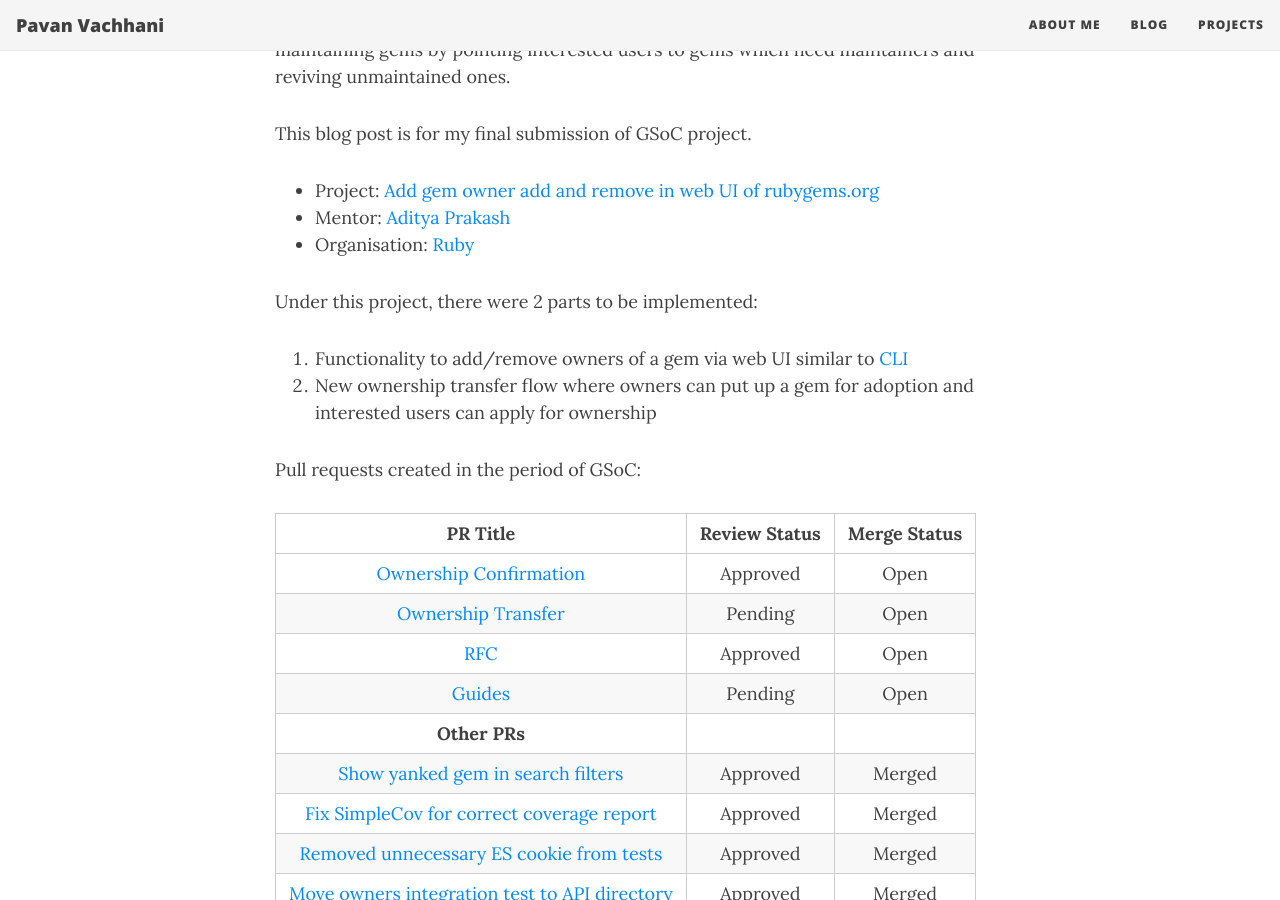
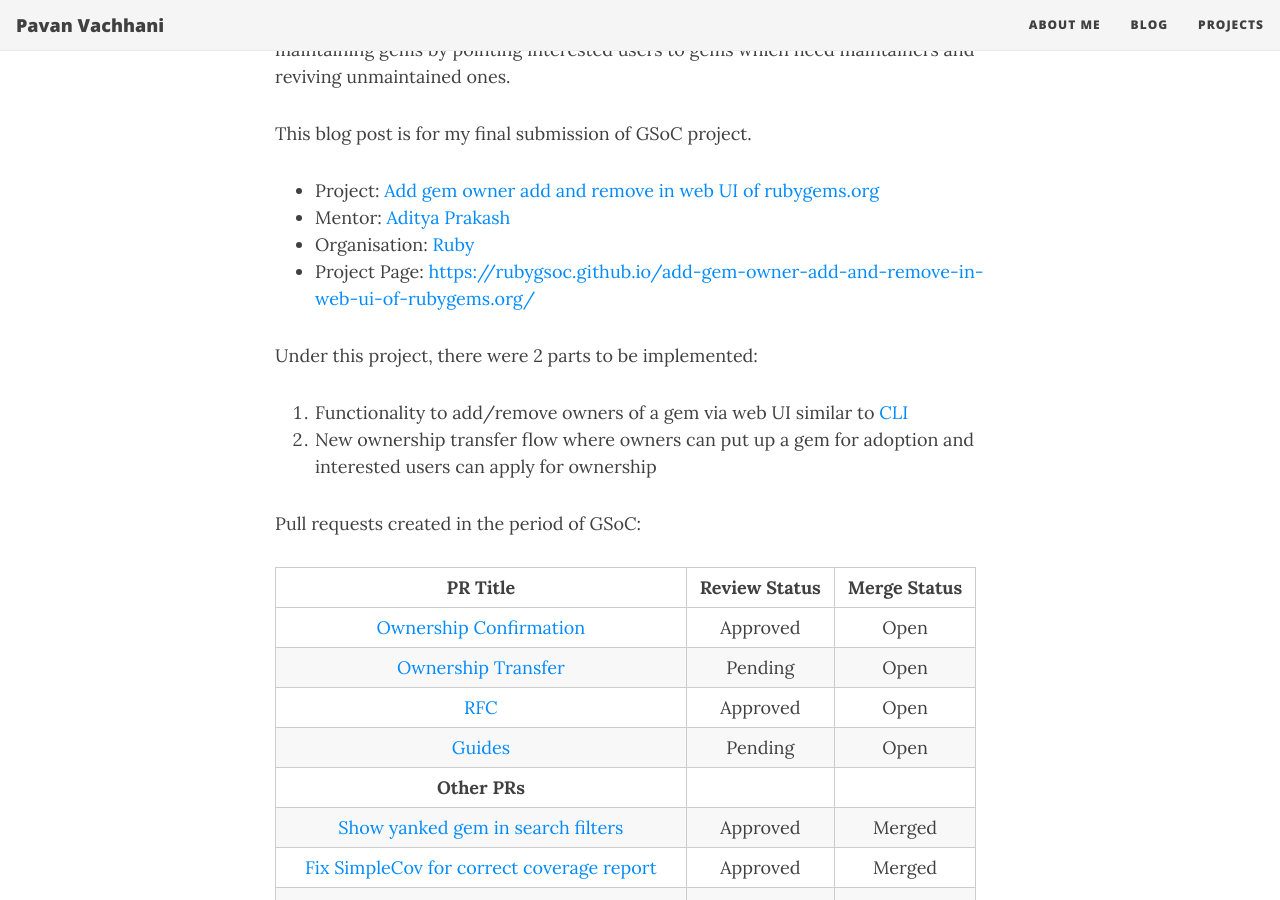
Before and after one commit to vachhanihpavan/vachhanihpavan.github.io, a Jekyll site: the page built from _posts/2020-08-21-gsoc-2020-final-report.md, in a window 1280 px wide and 900 px high, scrolled down 919 px. Built offline with Jekyll 4.4.1, drawn with Linux system fonts in a browser that asks for light colours; nearby versions of some CDN libraries.

Commit message:
Add link to Rubygsoc page

```diff
--- a/_posts/2020-08-21-gsoc-2020-final-report.md
+++ b/_posts/2020-08-21-gsoc-2020-final-report.md
@@ -25,6 +25,7 @@
 - Project: [Add gem owner add and remove in web UI of rubygems.org](https://summerofcode.withgoogle.com/projects/#5841025752367104)
 - Mentor: [Aditya Prakash](https://github.com/sonalkr132)
 - Organisation: [Ruby](https://summerofcode.withgoogle.com/organizations/6676829491953664/)
+- Project Page: [https://rubygsoc.github.io/add-gem-owner-add-and-remove-in-web-ui-of-rubygems.org/](https://rubygsoc.github.io/add-gem-owner-add-and-remove-in-web-ui-of-rubygems.org/)
 
 Under this project, there were 2 parts to be implemented:
 1. Functionality to add/remove owners of a gem via web UI similar to [CLI](https://guides.rubygems.org/command-reference/#gem-owner)
```
